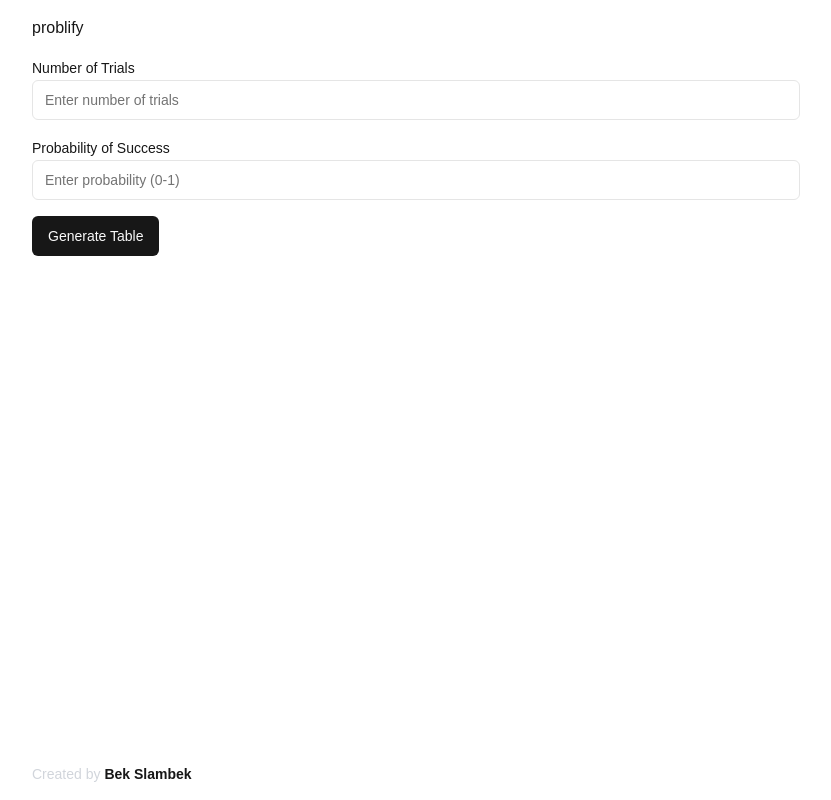
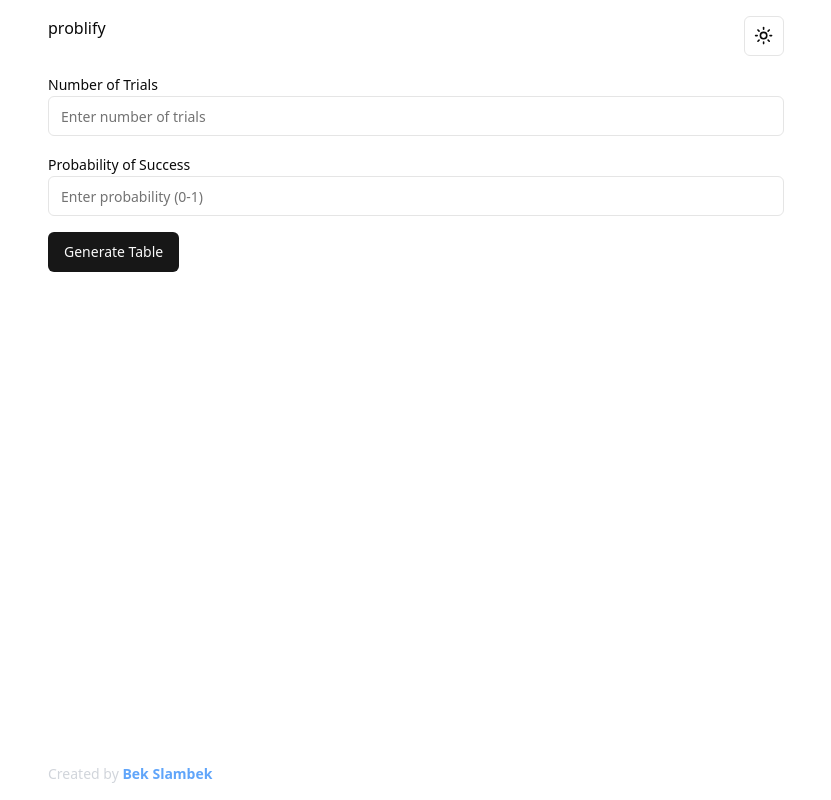
Before and after one commit to mugid/distr., a Next.js app: page / in a window 1280 px wide. Shown: the whole page, without its empty margins (224-1055 px from the left). Built offline with nearby package versions, Linux system fonts and the light colour scheme.

Commit message:
feat: add theme

```diff
--- a/package.json
+++ b/package.json
@@ -17,6 +17,7 @@
     "clsx": "^2.1.1",
     "lucide-react": "^0.439.0",
     "next": "14.2.9",
+    "next-themes": "^0.3.0",
     "react": "^18",
     "react-dom": "^18",
     "tailwind-merge": "^2.5.2",
--- a/src/app/globals.css
+++ b/src/app/globals.css
@@ -1,24 +1,6 @@
 @tailwind base;
 @tailwind components;
 @tailwind utilities;
-
-:root {
-  --background: #ffffff;
-  --foreground: #171717;
-}
-
-@media (prefers-color-scheme: dark) {
-  :root {
-    --background: #0a0a0a;
-    --foreground: #ededed;
-  }
-}
-
-body {
-  color: var(--foreground);
-  background: var(--background);
-  font-family: Arial, Helvetica, sans-serif;
-}
 
 @layer utilities {
   .text-balance {
--- a/src/app/layout.tsx
+++ b/src/app/layout.tsx
@@ -2,7 +2,8 @@ import type { Metadata } from "next";
 import localFont from "next/font/local";
 import "./globals.css";
 import Navbar from "@/components/navbar";
-import { Analytics } from "@vercel/analytics/react"
+import { Analytics } from "@vercel/analytics/react";
+import { ThemeProvider } from "@/components/theme-provider";
 
 const geistSans = localFont({
   src: "./fonts/GeistVF.woff",
@@ -28,8 +29,14 @@ export default function RootLayout({
   return (
     <html lang="en">
       <body
-        className={`${geistSans.variable} ${geistMono.variable} antialiased max-w-3xl mx-auto my-4`}
+        className={`${geistSans.variable} ${geistMono.variable} antialiased max-w-3xl mx-auto my-4 px-4`}
       >
+        <ThemeProvider
+          attribute="class"
+          defaultTheme="system"
+          enableSystem
+          disableTransitionOnChange
+        >
           <Navbar />
           <div>{children}</div>
           <footer className="absolute bottom-0 pt-6 pb-4 text-center text-sm text-gray-300">
@@ -38,12 +45,13 @@ export default function RootLayout({
               href="https://instagram.com/sbek22"
               target="_blank"
               rel="noopener noreferrer"
-              className="font-bold text-primary hover:underline text-blue-400"
+              className="font-bold hover:underline text-blue-400"
             >
               Bek Slambek
             </a>
           </footer>
-          <Analytics />
+        </ThemeProvider>
+        <Analytics />
       </body>
     </html>
   );
--- /dev/null
+++ b/src/components/distributions/poisson/poisson.tsx
@@ -0,0 +1,5 @@
+export default function PoissonDistribution() {
+  // Add your component logic here
+
+  return <div>{/* Add your component JSX here */}</div>;
+};
--- a/src/components/navbar.tsx
+++ b/src/components/navbar.tsx
@@ -1,7 +1,10 @@
+import { ThemeToggle } from "./theme-button";
+
 const Navbar = () => {
     return (
         <div className='flex justify-between'>
             <h1>problify</h1>
+            <ThemeToggle />
         </div>
     );
 };
--- /dev/null
+++ b/src/components/theme-button.tsx
@@ -0,0 +1,30 @@
+'use client'
+
+import { useTheme } from 'next-themes'
+import { Button } from "@/components/ui/button"
+import { Moon, Sun } from "lucide-react"
+import { useEffect, useState } from 'react'
+
+export function ThemeToggle() {
+  const { theme, setTheme } = useTheme()
+  const [mounted, setMounted] = useState(false)
+
+  useEffect(() => {
+    setMounted(true)
+  }, [])
+
+  if (!mounted) {
+    return null
+  }
+
+  return (
+    <Button
+      variant="outline"
+      size="icon"
+      onClick={() => setTheme(theme === 'light' ? 'dark' : 'light')}
+      aria-label="Toggle theme"
+    >
+      {theme === 'light' ? <Moon className="h-[1.2rem] w-[1.2rem]" /> : <Sun className="h-[1.2rem] w-[1.2rem]" />}
+    </Button>
+  )
+}
--- /dev/null
+++ b/src/components/theme-provider.tsx
@@ -0,0 +1,9 @@
+"use client"
+
+import * as React from "react"
+import { ThemeProvider as NextThemesProvider } from "next-themes"
+import { type ThemeProviderProps } from "next-themes/dist/types"
+
+export function ThemeProvider({ children, ...props }: ThemeProviderProps) {
+  return <NextThemesProvider {...props}>{children}</NextThemesProvider>
+}
```
Also changed, not shown: 1 other file (tests, documents, lock files or other folders).
